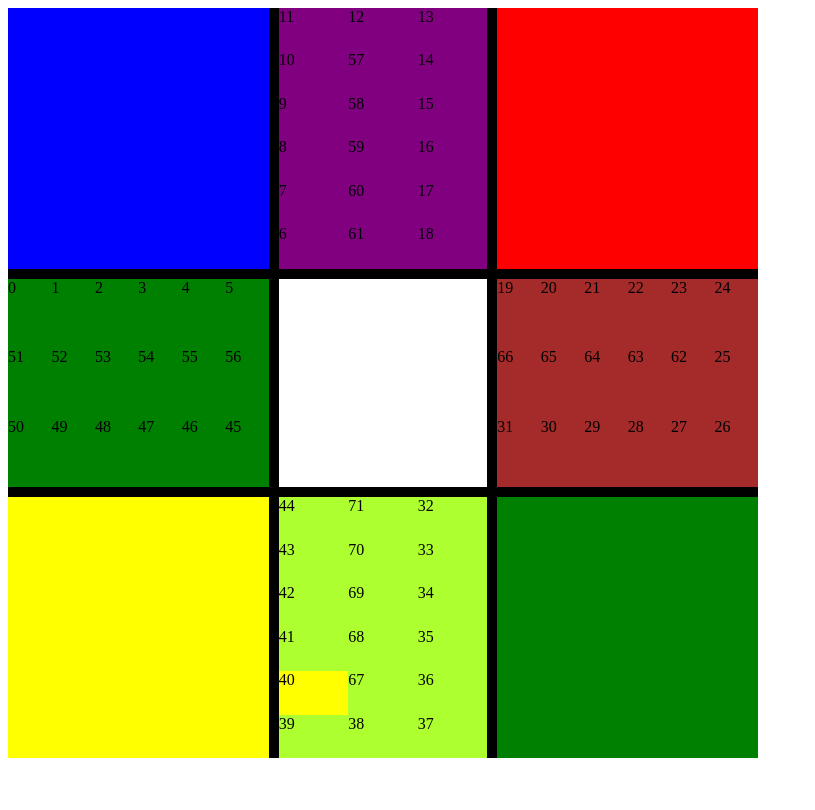
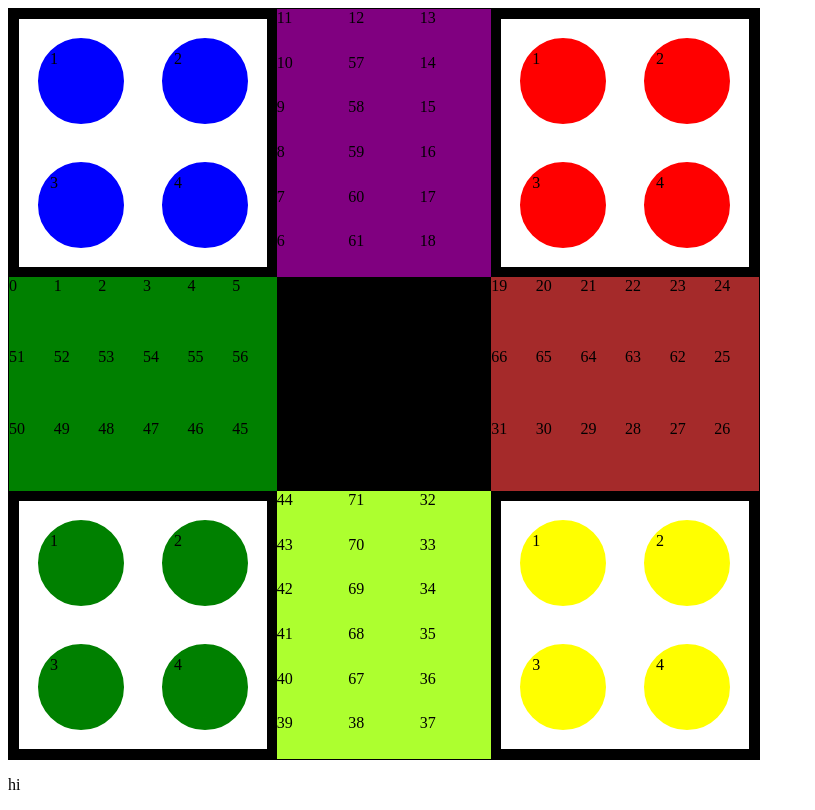
Before and after one commit to JamesOnwordi/African-Ludo, a plain HTML site: page index.html in a window 1280 px wide. Shown: the whole page, without its empty margins (0-815 px from the left). Drawn offline with Linux system fonts and the light colour scheme.

Commit message:
I'm lost

```diff
--- a/css/style.css
+++ b/css/style.css
@@ -4,32 +4,50 @@
     display: grid;
     grid-template-columns: 1.25fr 1fr 1.25fr;
     grid-template-rows: 1.25fr 1fr 1.25fr;
-    background-color:black;
-    grid-gap: 10px;
+    background-color:white;
+    /* grid-gap: 10px; */
+    border: 1px solid black;
 }
-.home{
+/* .home{
     display: flex;
     justify-content: center;
     align-items: center;
 
-}
+} */
 #zone1{
-    background-color: blue;
+    display: grid;
+    grid-template-columns: 1fr 1fr;
+    grid-template-rows: 1fr 1fr;
+    place-items: center;
+    border: 10px solid black;
 }
 #zone2{
     grid-column-start: 3;
-    background-color: red;
+    display: grid;
+    grid-template-columns: 1fr 1fr;
+    grid-template-rows: 1fr 1fr;
+    place-items: center;
+    border: 10px solid black;
 }
 #zone3{
     grid-row-start: 3;
-    background-color: yellow;
+    display: grid;
+    grid-template-columns: 1fr 1fr;
+    grid-template-rows: 1fr 1fr;
+    place-items: center;
+    border: 10px solid black;
 }
 #zone4{
-    background-color: green;
     grid-row-start: 3;
     grid-column-start: 3;
+    display: grid;
+    grid-template-columns: 1fr 1fr;
+    grid-template-rows: 1fr 1fr;
+    place-items: center;
+    border: 10px solid black;
 }
 #path1{
+
     background-color:purple;
     grid-row-start: 1;
     grid-column-start: 2;
@@ -48,7 +66,7 @@
     background-color:greenyellow;
 }
 #endZone{
-    background-color:white;
+    background-color:black;
 }
 #home1, #home2, #home3, #home4{
     width:60%;
@@ -67,13 +85,34 @@
 }
 .blueToken{
     background-color: blue;
+    height: 50%;
+    width: 50%;
+    border: 12px solid blue;
+    border-radius: 100px;
 }
 .yellowToken{
     background-color: yellow;
+    height: 50%;
+    width: 50%;
+    border: 12px solid yellow;
+    border-radius: 100px;
 }
 .greenToken{
     background-color: green;
+    height: 50%;
+    width: 50%;
+    border: 12px solid green;
+    border-radius: 100px;
 }
 .redToken{
     background-color: red;
+    height: 50%;
+    width: 50%;
+    border: 12px solid red;
+    border-radius: 100px;
 }
+.onPath{
+    width: 50%;
+    height: 50%;
+
+}
--- a/index.html
+++ b/index.html
@@ -10,16 +10,28 @@
             <div id="board">
 
                 <div id="zone1" class="home">
-                    <canvas id="home1"></canvas>
+                    <div id="zone1token1" class="blueToken">1</div>
+                    <div id="zone1token2" class="blueToken">2</div>
+                    <div id="zone1token3" class="blueToken">3</div>
+                    <div id="zone1token4" class="blueToken">4</div>
                 </div>
                 <div id="zone2" class="home">
-                    <canvas id="home2"></canvas>
+                    <div id="zone2token1" class="redToken">1</div>
+                    <div id="zone2token2" class="redToken">2</div>
+                    <div id="zone2token3" class="redToken">3</div>
+                    <div id="zone2token4" class="redToken">4</div>
                 </div>
                 <div id="zone3" class="home">
-                    <canvas id="home3"></canvas>
+                    <div id="zone3Token1" class="greenToken">1</div>
+                    <div id="zone3Token2" class="greenToken">2</div>
+                    <div id="zone3Token3" class="greenToken">3</div>
+                    <div id="zone3Token4" class="greenToken">4</div>
                 </div>
                 <div id="zone4" class="home">
-                    <canvas id="home4"></canvas>
+                    <div id="zone4token1" class="yellowToken">1</div>
+                    <div id="zone4token2" class="yellowToken">2</div>
+                    <div id="zone4token3" class="yellowToken">3</div>
+                    <div id="zone4token4" class="yellowToken">4</div>
                 </div>
 
                 <div id="endZone"></div>
@@ -118,7 +130,12 @@
                     <div id="box37">37</div>
                 </div>
             </div>
+            <div id="information">
+                <p>hi</p>
+                <div id="dice">
 
+                </div>
+            </div>
         </div>
     </body>
 </html>
--- a/js/main.js
+++ b/js/main.js
@@ -1,6 +1,8 @@
 document.addEventListener("DOMContentLoaded",function()
 {
 // initialization of important elements
+const info =document.querySelector("#information")
+const text = document.createAttribute("h1")
 
 let dice1
 let dice2
@@ -11,6 +13,7 @@ blue ={
     outside:0,
     finished:0,
     position:[null,null,null,null],
+    listener:[true,true,true,true],
     track:null,
     name:"blue",
     home: document.getElementById("zone1")
@@ -20,6 +23,7 @@ red ={
     outside:0,
     finished:0,
     position:[null,null,null,null],
+    listener:[true,true,true,true],
     name:"red",
     track:null,
     home: document.getElementById("zone2")
@@ -29,6 +33,8 @@ yellow ={
     outside:0,
     finished:0,
     position:[0,0,0,0],
+    listener:[true,true,true,true],
+    currentToken:null,
     name:"yellow",
     track:null,
     home: document.getElementById("zone3")
@@ -38,6 +44,7 @@ green ={
     outside:0,
     finished:0,
     position:[null,null,null,null],
+    listener:[true,true,true,true],
     name:"green",
     track:null,
     home: document.getElementById("zone4")
@@ -72,25 +79,34 @@ function rollDice(){
 function newPlayer(){
     switch(playerTurn.name){
         case ("blue"):
-            playerTurn.position[playerTurn.track] =1
-            console.log("add a token")
-            document.getElementById(`box${playerTurn.position[playerTurn.track]}`).classList.add(`${playerTurn.name}Token`)
+            playerTurn.position[playerTurn.inside-1] =1
+            text.innerText ="bring out a token"
+            info.append("text")
+            console.log("bring out a token")
+            // document.getElementById(`box${playerTurn.position[playerTurn.track]}`).classList.add(`${playerTurn.name}Token`)
         break
         case ("red"):
-            playerTurn.position[playerTurn.track] =14
-            console.log("add a token")
-            document.getElementById(`box${playerTurn.position[playerTurn.track]}`).classList.add(`${playerTurn.name}Token`)
+            playerTurn.position[playerTurn.inside-1] =14
+            text.innerText ="bring out a token"
+            info.append("text")
+            console.log("bring out a token")
+            // document.getElementById(`box${playerTurn.position[playerTurn.track]}`).classList.add(`${playerTurn.name}Token`)
         break
         case ("green"):
-            playerTurn.position[playerTurn.track] =27
-            console.log("add a token")
-            document.getElementById(`box${playerTurn.position[playerTurn.track]}`).classList.add(`${playerTurn.name}Token`)
+            playerTurn.position[playerTurn.inside-1] =27
+            text.innerText ="bring out a token"
+            info.append("text")
+            console.log("bring out a token")
+            // document.getElementById(`box${playerTurn.position[playerTurn.track]}`).classList.add(`${playerTurn.name}Token`)
         break
         case ("yellow"):
-            playerTurn.position[playerTurn.track] =40
-            console.log("add a token")
-            console.log( playerTurn.position[playerTurn.track])
-            document.getElementById(`box${playerTurn.position[playerTurn.track]}`).classList.add(`${playerTurn.name}Token`)
+            playerTurn.position[playerTurn.inside-1] =40
+            text.innerText ="bring out a token"
+            info.append("bring out a token")
+            console.log("bring out a token")
+            console.log(playerTurn.inside-1)
+            console.log( playerTurn.position[playerTurn.inside-1])
+            // document.getElementById(`box${playerTurn.position[playerTurn.track]}`).classList.add(`${playerTurn.name}Token`)
         break
         default:
         console.log("error")
@@ -98,202 +114,262 @@ function newPlayer(){
 }
 
 function makeNewPlayer(){
-    newPlayer(playerTurn.track-1)
+    let track =playerTurn.position[playerTurn.inside-1]
+    newPlayer()
     console.log("new player made")
-    document.getElementById(`box${playerTurn.position[playerTurn.track-1]}`).classList.add(`${playerTurn.name}Token`)
+    // document.getElementById(`box${playerTurn.position[playerTurn.track]}`).classList.add(`${playerTurn.name}Token`)
     playerTurn.home.removeEventListener("click",makeNewPlayer)
-    document.getElementById(`box${playerTurn.position[playerTurn.track]}`).removeEventListener("click",movePlayer)
+    document.getElementById(`box${track}`).removeEventListener("click",movePlayer)
+    playerTurn.inside --
+    playerTurn.outside ++
 }
 // work on this
 function movePlayer(){
-    document.getElementById(`box${playerTurn.position[playerTurn.track]}`).classList.remove(`${playerTurn.name}Token`)
-    document.getElementById(`box${playerTurn.position[playerTurn.track]}`).removeEventListener("click",movePlayer)
-    console.log(" player moved")
+    // remove token from previous location
+    // document.getElementById(`box${playerTurn.position[playerTurn.track]}`).classList.remove(`${playerTurn.name}Token`)
+    // document.getElementById(`box${playerTurn.position[playerTurn.track]}`).removeEventListener("click",movePlayer)
+    console.log("player moved")
     temp = playerTurn.position[playerTurn.track]
     playerTurn.position[playerTurn.track] += dice2
     // add time interval
     console.log(playerTurn.track)
     console.log( playerTurn.position[playerTurn.track])
-    document.getElementById(`box${playerTurn.position[playerTurn.track]}`).classList.add(`${playerTurn.name}Token`)
+    // document.getElementById(`box${playerTurn.position[playerTurn.track]}`).classList.add(`${playerTurn.name}Token`)
  //   document.getElementById(`box${temp}`).removeEventListener("click",movePlayer)
-    playerTurn.home.removeEventListener("click",makeNewPlayer)
+    // playerTurn.home.removeEventListener("click",makeNewPlayer)
+}
+function token1Outside(){
+    if(playerTurn.listener[0]==true){
+        console.log("bring number 1 out")
+        playerTurn.listener[0]=false
+    }
+
+}
+function token2Outside(){
+    if(playerTurn.listener[1]==true){
+        console.log("bring number 2 out")
+        playerTurn.listener[1]=false
+    }
+
+}
+function token3Outside(){
+    if(playerTurn.listener[2]==true){
+        console.log("bring number 3 out")
+        playerTurn.listener[2]=false
+    }
+
+}
+function token4Outside(){
+    if(playerTurn.listener[3]==true){
+        console.log("bring number 4 out")
+        playerTurn.listener[3]=false
+    }
+
 }
 function makeAMove(){
      dice1 =rollDice()
      dice2 =rollDice()
+
+
+     document.getElementById("zone3Token1").addEventListener("click",token1Outside)
+     document.getElementById("zone3Token2").addEventListener("click",token2Outside)
+     document.getElementById("zone3Token3").addEventListener("click",token3Outside)
+     document.getElementById("zone3Token4").addEventListener("click",token4Outside)
+
 
     // if(playerTurn.finished == 4)
     // {
     //     // move to nextPlayer
 
     // }
-        if(dice1 == 6||dice2 == 6){
-            console.log("i'm in " ,playerTurn, " home")
+        // if(dice1 == 6||dice2 == 6){
+            // console.log("i'm in " ,playerTurn, " home")
 
-            // keeps playerTurn.track of how many is left inside and not in the game board
-             playerTurn.track = playerTurn.inside-1
-            // allows those inside come out
-            // gives power to the div box to bring a player out
-            if(playerTurn.track == 3 )
-            {
+            // // keeps playerTurn.track of how many is left inside and not in the game board
+            //  playerTurn.track = playerTurn.inside-1
+            // // allows those inside come out
+            // // gives power to the div box to bring a player out
+            // if(playerTurn.track == 3 )
+            // {
                 // assigns a position to the token
-                console.log("here")
-                newPlayer()
-                console.log("here")
+                // console.log("here")
+                // newPlayer()
+                // console.log("here")
+}
+                // if(dice1 ==6 ){
+                //     if(dice2 == 6){
+                //         // an option is given to the user
+                //         playerTurn.home.addEventListener("click",makeNewPlayer)
+                //         document.getElementById(`box${playerTurn.position[playerTurn.track]}`).addEventListener("click",movePlayer)
 
-                if(dice1 ==6 ){
-                    if(dice2 == 6){
-                        // an option is given to the user
-                        playerTurn.home.addEventListener("click",makeNewPlayer)
-                        document.getElementById(`box${playerTurn.position[playerTurn.track]}`).addEventListener("click",movePlayer)
+                //         console.log("here")
 
-                        console.log("here")
+                //        // makeAMove()
+                //     }
+                //     else{
+                //     // any number
+                //     console.log("here1")
+                //     document.getElementById(`box${playerTurn.position[playerTurn.track]}`).classList.remove(`${playerTurn.name}Token`)
+                //     playerTurn.position[playerTurn.track] += dice2
+                //     }}}
+                    // add time interval
+                    // document.getElementById(`box${playerTurn.position[playerTurn.track]}`).classList.add(`${playerTurn.name}Token`)}
+//                 }else if(dice2 ==6){
+//                     console.log("here2")
+//                     document.getElementById(`box${playerTurn.position[playerTurn.track]}`).classList.remove(`${playerTurn.name}Token`)
+//                     playerTurn.position[playerTurn.track] += dice1
+//                     // add time interval
+//                     // document.getElementById(`box${playerTurn.position[playerTurn.track]}`).classList.add(`${playerTurn.name}Token`)
+//                 }
 
-                       // makeAMove()
-                    }
-                    else{
-                    // any number
-                    console.log("here1")
-                    document.getElementById(`box${playerTurn.position[playerTurn.track]}`).classList.remove(`${playerTurn.name}Token`)
-                    playerTurn.position[playerTurn.track] += dice2
-                    // add time interval
-                    document.getElementById(`box${playerTurn.position[playerTurn.track]}`).classList.add(`${playerTurn.name}Token`)}
-                }else if(dice2 ==6){
-                    console.log("here2")
-                    document.getElementById(`box${playerTurn.position[playerTurn.track]}`).classList.remove(`${playerTurn.name}Token`)
-                    playerTurn.position[playerTurn.track] += dice1
-                    // add time interval
-                    document.getElementById(`box${playerTurn.position[playerTurn.track]}`).classList.add(`${playerTurn.name}Token`)
-                }
+//             }
+//             // allows those inside come out
+//             // gives power to the div box to bring a player out
+//             // gives those outside permission to make moves
+//             else if(playerTurn.outside < 4 && playerTurn.outside > 0 ){
+//                 if(dice1 ==6 ){
+//                     playerTurn.home.addEventListener("click",makeNewPlayer)
+//                     document.getElementById(`box${playerTurn.position[playerTurn.track]}`).addEventListener("click",movePlayer)
+//                     if(dice2 == 6){
+//                         // depending on if playerinside >0
+//                         if(playerTurn.inside== 0)
+//                         {
+//                             document.getElementById(`box${playerTurn.position[playerTurn.track]}`).addEventListener("click",movePlayer)
+//                         }
+//                         else
+//                         playerTurn.home.addEventListener("click",makeNewPlayer)
+//                         document.getElementById(`box${playerTurn.position[playerTurn.track]}`).addEventListener("click",movePlayer)
+//                         // makeAMove()
+//                     }
+//                     else{}
+//             }
+//              // gives those outside power to make moves
 
-            }
-            // allows those inside come out
-            // gives power to the div box to bring a player out
-            // gives those outside permission to make moves
-            else if(playerTurn.track < 4 && playerTurn.track > 0 ){
-
-            }
-             // gives those outside power to make moves
-            else{
-
-            }
-        }}
-
-            // gives player the ability to go out of house
-                    // brings a player out of home
-
-            // assigns position for whose turn it is
-            // switch(playerTurn.name){
-            //     case ("blue"):
-            //         playerTurn.position[track] =1
-            //         console.log("hereee")
-            //     break
-            //     case ("red"):
-            //         playerTurn.position[track] =14
-            //         console.log("hereee")
-            //     break
-            //     case ("green"):
-            //         playerTurn.position[track] =27
-            //     break
-            //     case ("yellow"):
-            //         playerTurn.position[track] =40
-            //     break
-            //     default:
-            //     console.log("error")
-            // }
-                    // let firstPosition =document.getElementById(`box${playerTurn.position[track]}`).classList.add('colorDiv')
-                    // document.addEventListener('click',function(){
-                    //     console.log("here")
-                    //     console.log(blueHome.addEventListener('click',function(){
-                    //     return true
-                    //     }))
-//                     // })
-//                 if(dice1 ==6){
-//                     if(dice2 ==6)
-//                     {
-//                         let newPlayer =false
-//                         let moveOldPlayer =false
-//                         // gives the player the ability to choose again from home
-//                         playerTurn.home.addEventListener("click",function(){
-//                             console.log("bring a new player out")
-//                             playerTurn.position[track-1]=0
-//                             document.getElementById(`box${playerTurn.position[track-1]}`).classList.add('colorDiv')
-//                         })
-//                         document.getElementById(`box${playerTurn.position[track]}`).addEventListener("click",function(){
-//                             console.log("move player")
-//                             playerTurn.position[track] += dice2
-//                             document.getElementById(`box${playerTurn.position[track]}`).classList.add('colorDiv')
-//                         })
-//                         playerTurn.outside += 1
-//                         playerTurn.inside -= 1
-//                         //Open when done
-//                        // makeAmove()
+//         }}
+//         else{
+//             // move players
+//             //
+//         }
 
 
+//     }
+
+//             // gives player the ability to go out of house
 //                     // brings a player out of home
-//                     // playerTurn.position[1]=0
 
-//                     // document.getElementById(`box${playerTurn.position[1]}`).classList.add('colorDiv')
-//                     //     })
+//             // assigns position for whose turn it is
+//             // switch(playerTurn.name){
+//             //     case ("blue"):
+//             //         playerTurn.position[track] =1
+//             //         console.log("hereee")
+//             //     break
+//             //     case ("red"):
+//             //         playerTurn.position[track] =14
+//             //         console.log("hereee")
+//             //     break
+//             //     case ("green"):
+//             //         playerTurn.position[track] =27
+//             //     break
+//             //     case ("yellow"):
+//             //         playerTurn.position[track] =40
+//             //     break
+//             //     default:
+//             //     console.log("error")
+//             // }
+//                     // let firstPosition =document.getElementById(`box${playerTurn.position[track]}`).classList.add('colorDiv')
+//                     // document.addEventListener('click',function(){
+//                     //     console.log("here")
+//                     //     console.log(blueHome.addEventListener('click',function(){
+//                     //     return true
+//                     //     }))
+// //                     // })
+// //                 if(dice1 ==6){
+// //                     if(dice2 ==6)
+// //                     {
+// //                         let newPlayer =false
+// //                         let moveOldPlayer =false
+// //                         // gives the player the ability to choose again from home
+// //                         playerTurn.home.addEventListener("click",function(){
+// //                             console.log("bring a new player out")
+// //                             playerTurn.position[track-1]=0
+// //                             document.getElementById(`box${playerTurn.position[track-1]}`).classList.add('colorDiv')
+// //                         })
+// //                         document.getElementById(`box${playerTurn.position[track]}`).addEventListener("click",function(){
+// //                             console.log("move player")
+// //                             playerTurn.position[track] += dice2
+// //                             document.getElementById(`box${playerTurn.position[track]}`).classList.add('colorDiv')
+// //                         })
+// //                         playerTurn.outside += 1
+// //                         playerTurn.inside -= 1
+// //                         //Open when done
+// //                        // makeAmove()
 
-//                     }else{
-//                         playerTurn.position[track] += dice2
-//                         // add time interval
-//                         document.getElementById(`box${playerTurn.position[0]}`).classList.add('colorDiv')
-//                     }
-//                 }
-//                 else if(dice2 ==6){
-//                     playerTurn.position[track] += dice1
-//                     // add time interval
-//                     document.getElementById(`box${playerTurn.position[track]}`).classList.add('colorDiv')
-//                 }
 
-//         }else{
-//             if(playerTurn.outside == 0){
-//                 // no mokes to make
-//             }
-//             else{
-//                 // initalize each div to be able to move based on the number
-//             }
+// //                     // brings a player out of home
+// //                     // playerTurn.position[1]=0
 
-//         }
-// function stopMove(){
+// //                     // document.getElementById(`box${playerTurn.position[1]}`).classList.add('colorDiv')
+// //                     //     })
 
-// }
-// }
+// //                     }else{
+// //                         playerTurn.position[track] += dice2
+// //                         // add time interval
+// //                         document.getElementById(`box${playerTurn.position[0]}`).classList.add('colorDiv')
+// //                     }
+// //                 }
+// //                 else if(dice2 ==6){
+// //                     playerTurn.position[track] += dice1
+// //                     // add time interval
+// //                     document.getElementById(`box${playerTurn.position[track]}`).classList.add('colorDiv')
+// //                 }
+
+// //         }else{
+// //             if(playerTurn.outside == 0){
+// //                 // no mokes to make
+// //             }
+// //             else{
+// //                 // initalize each div to be able to move based on the number
+// //             }
+
+// //         }
+// // function stopMove(){
+
+// // }
+// // }
 
 
 
-// // console.log(blueHome)
-//     // for(let i =0;i<72;i++){
-//     //     console.log("hi")
-//     //     console.log(document.getElementById("zone1"))
-//     //     document.getElementById(`box${i}`).classList.add('colorDiv')
-//     //     if(i >51){
-//     //         console.log("turn left")
-//     //     }
+// // // console.log(blueHome)
+// //     // for(let i =0;i<72;i++){
+// //     //     console.log("hi")
+// //     //     console.log(document.getElementById("zone1"))
+// //     //     document.getElementById(`box${i}`).classList.add('colorDiv')
+// //     //     if(i >51){
+// //     //         console.log("turn left")
+// //     //     }
 
-//     // }
-//     //rollDice()
+// //     // }
+// //     //rollDice()
      makeAMove()
-    // changePlayer()
-    // makeAmove()
-    // changePlayer()
-    // makeAmove()
-    // changePlayer()
-    // makeAmove()
-    // changePlayer()
-    // change the player
-// console.log(playerTurn)
-// changePlayer()
-// console.log(playerTurn)
-// changePlayer()
-// console.log(playerTurn)
-// changePlayer()
-// console.log(playerTurn)
-// changePlayer()
-// console.log(playerTurn)
-// changePlayer()
+     makeAMove()
+//     // changePlayer()
+//     // makeAmove()
+//     // changePlayer()
+//     // makeAmove()
+//     // changePlayer()
+//     // makeAmove()
+//     // changePlayer()
+//     // change the player
+// // console.log(playerTurn)
+// // changePlayer()
+// // console.log(playerTurn)
+// // changePlayer()
+// // console.log(playerTurn)
+// // changePlayer()
+// // console.log(playerTurn)
+// // changePlayer()
+// // console.log(playerTurn)
+// // changePlayer()
 // console.log(playerTurn)
 // changePlayer()
 // console.log(playerTurn)
```
